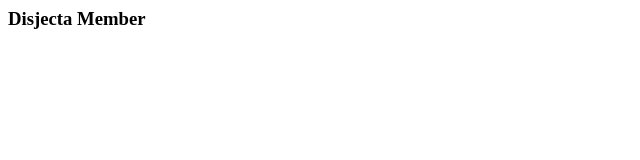
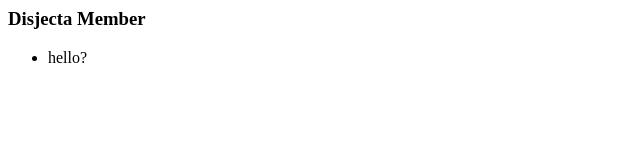
Before and after one commit to disjectamember/disjectamember.github.io, a plain HTML site: page index.html in a window 1280 px wide. Shown: the full height of the page, 0-640 px from the left. Drawn offline with Linux system fonts and the light colour scheme.

Commit message:
Update index.html

```diff
--- a/index.html
+++ b/index.html
@@ -3,5 +3,8 @@
   </head>
   <body>
     <h3>Disjecta Member</h3>
+    <ul>
+      <li>hello?</li>
+    </ul>
   </body>
 </html>
```
